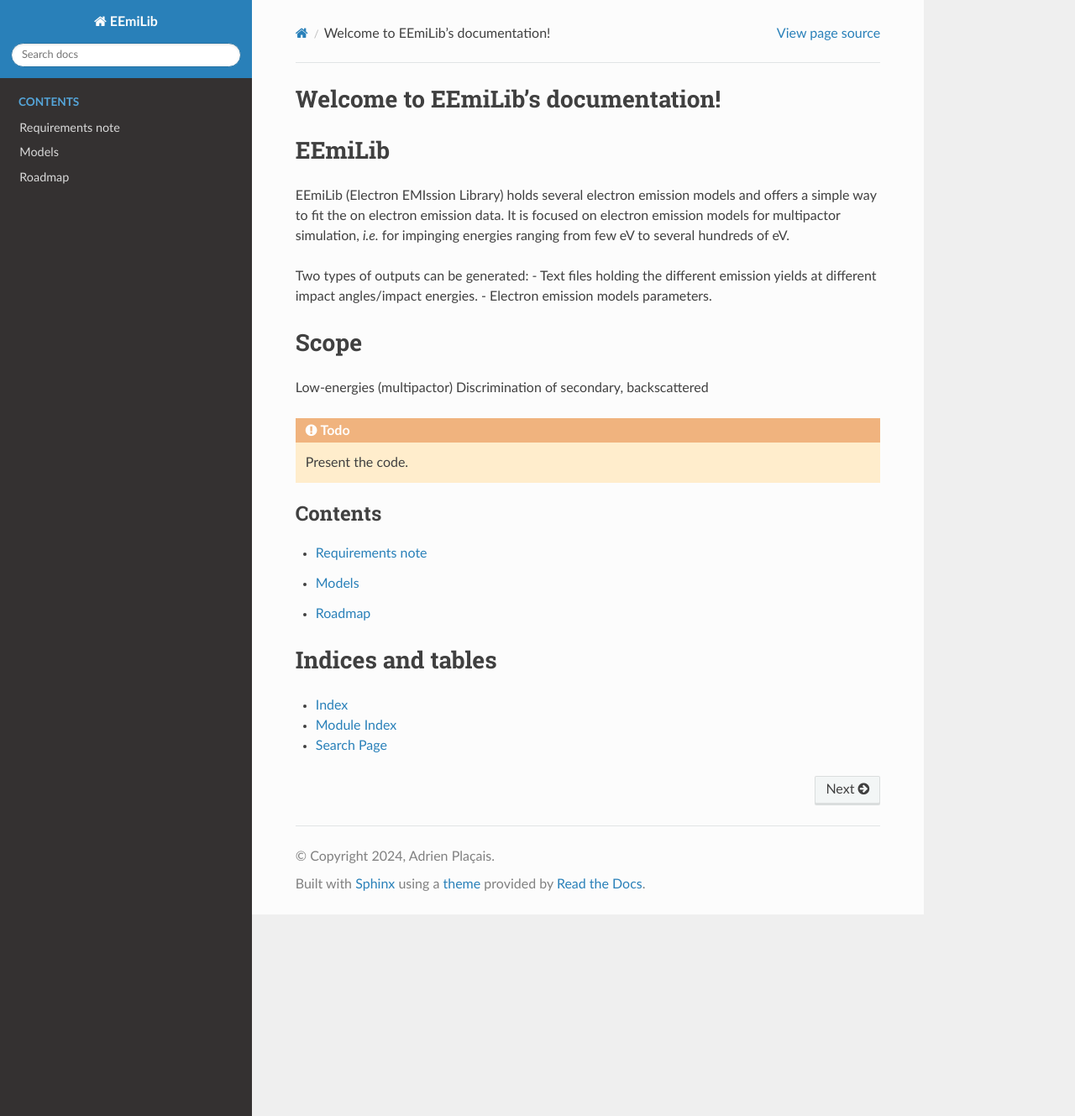
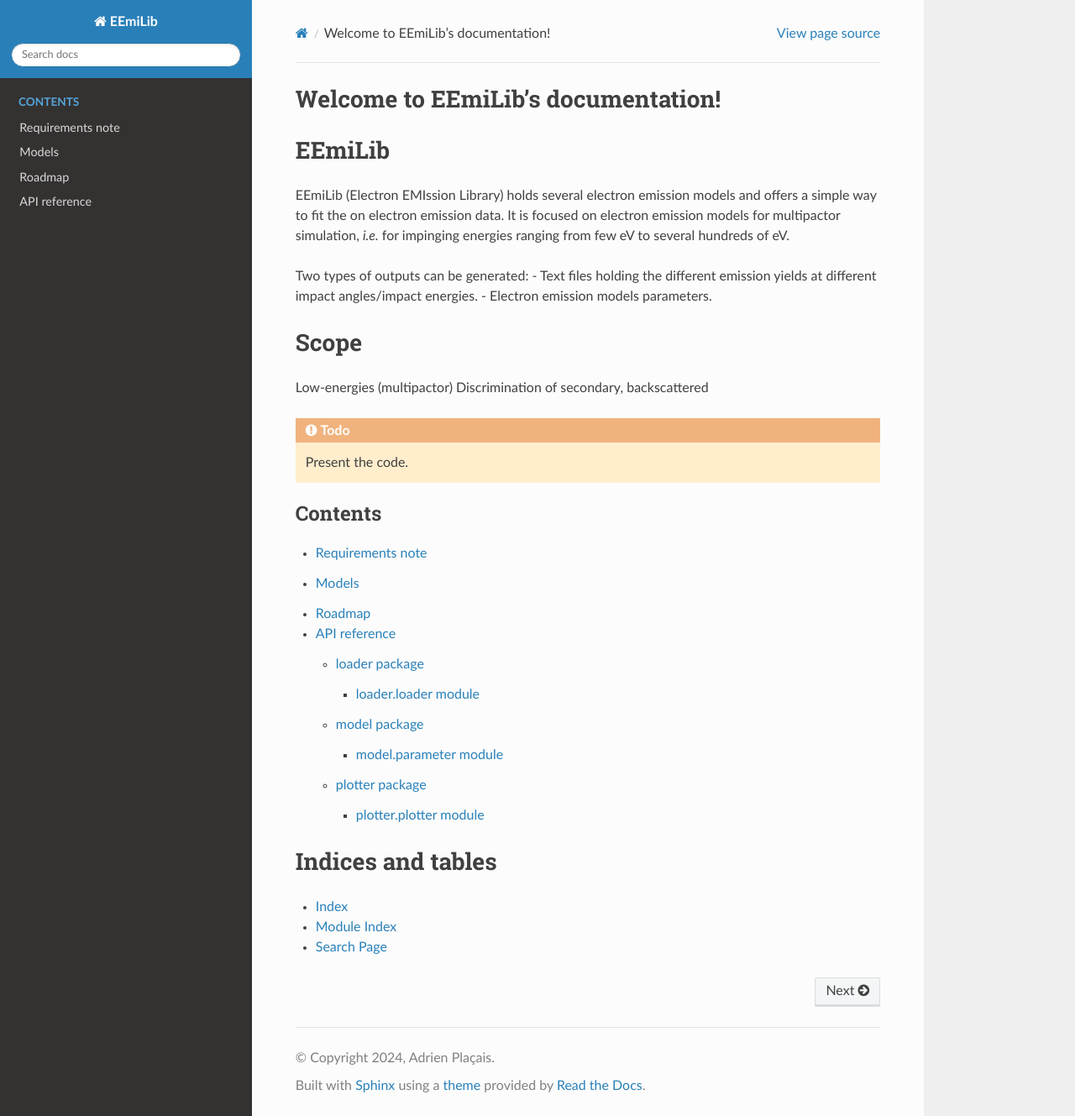
Before and after one commit to AdrienPlacais/EEmiLib, a Sphinx documentation site: the page built from docs/index.rst, in a window 1280 px wide and 1329 px high. Shown: the whole window at 84% size. Built offline with Sphinx 7.4.7 and the Read the Docs theme 2.0.0, drawn with Linux system fonts in a browser that asks for light colours.

Commit message:
added documentation for the first implemented modules:

```diff
--- /dev/null
+++ b/docs/eemilib/loader.loader.rst
@@ -0,0 +1,7 @@
+loader.loader module
+====================
+
+.. automodule:: loader.loader
+   :members:
+   :undoc-members:
+   :show-inheritance:
--- /dev/null
+++ b/docs/eemilib/loader.rst
@@ -0,0 +1,15 @@
+loader package
+==============
+
+.. automodule:: loader
+   :members:
+   :undoc-members:
+   :show-inheritance:
+
+Submodules
+----------
+
+.. toctree::
+   :maxdepth: 4
+
+   loader.loader
--- /dev/null
+++ b/docs/eemilib/model.parameter.rst
@@ -0,0 +1,7 @@
+model.parameter module
+======================
+
+.. automodule:: model.parameter
+   :members:
+   :undoc-members:
+   :show-inheritance:
--- /dev/null
+++ b/docs/eemilib/model.rst
@@ -0,0 +1,15 @@
+model package
+=============
+
+.. automodule:: model
+   :members:
+   :undoc-members:
+   :show-inheritance:
+
+Submodules
+----------
+
+.. toctree::
+   :maxdepth: 4
+
+   model.parameter
--- /dev/null
+++ b/docs/eemilib/modules.rst
@@ -0,0 +1,9 @@
+eemilib
+=======
+
+.. toctree::
+   :maxdepth: 4
+
+   loader
+   model
+   plotter
--- /dev/null
+++ b/docs/eemilib/plotter.plotter.rst
@@ -0,0 +1,7 @@
+plotter.plotter module
+======================
+
+.. automodule:: plotter.plotter
+   :members:
+   :undoc-members:
+   :show-inheritance:
--- /dev/null
+++ b/docs/eemilib/plotter.rst
@@ -0,0 +1,15 @@
+plotter package
+===============
+
+.. automodule:: plotter
+   :members:
+   :undoc-members:
+   :show-inheritance:
+
+Submodules
+----------
+
+.. toctree::
+   :maxdepth: 4
+
+   plotter.plotter
--- a/docs/index.rst
+++ b/docs/index.rst
@@ -17,6 +17,7 @@
    manual/requirements_note
    manual/models
    manual/roadmap
+   API reference <eemilib/modules>
 
 
 
```
